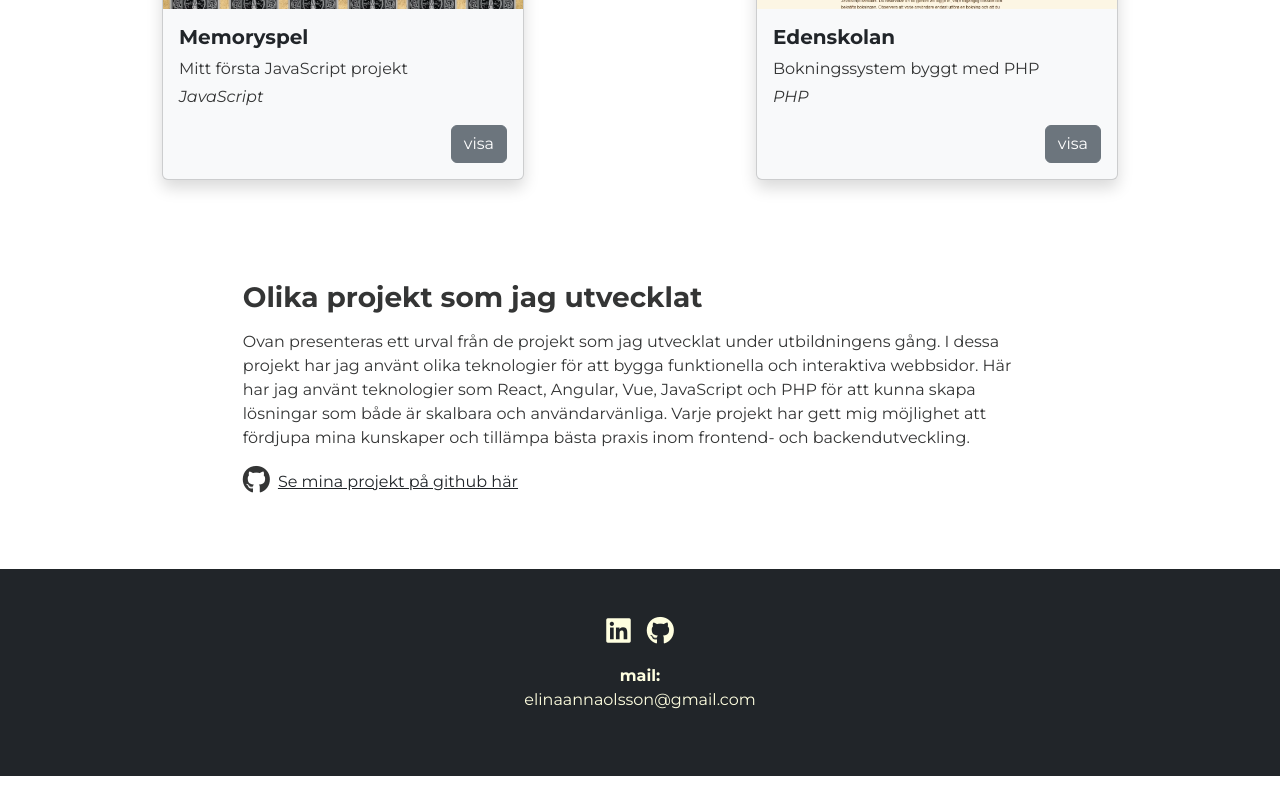
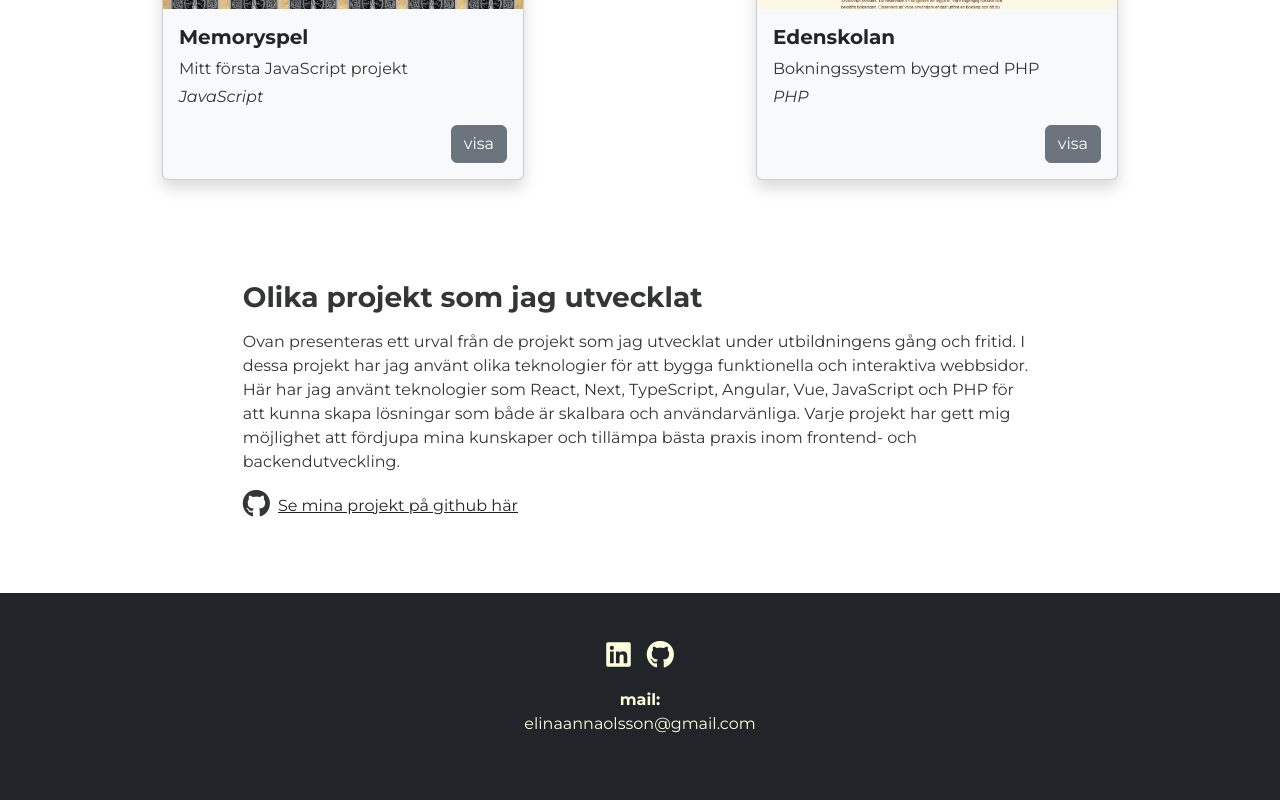
Before and after one commit to elinaols/elina-olsson-portfolio, a React (Vite) app: page /projects in a window 1280 px wide. Shown: the part 1231-2031 px from the top of the page. Before the commit the page ends 2007 px from the top, so only its background shows below. Built offline with nearby package versions, Linux system fonts and the light colour scheme.

Commit message:
Small fix to project

```diff
--- a/src/pages/projects/Projects.jsx
+++ b/src/pages/projects/Projects.jsx
@@ -78,8 +78,8 @@ export default function Cv() {
                     <div className="project-text-layout">
                         <p className="fw-bold mb-1 pb-2 fs-3">Olika projekt som jag utvecklat</p>
                         <p>
-                            Ovan presenteras ett urval från de projekt som jag utvecklat under utbildningens gång. I dessa projekt har jag använt olika teknologier för att bygga funktionella och interaktiva webbsidor.
-                            Här har jag använt teknologier som React, Angular, Vue, JavaScript och PHP för att kunna skapa lösningar som både är skalbara och användarvänliga. Varje projekt har gett mig möjlighet att
+                            Ovan presenteras ett urval från de projekt som jag utvecklat under utbildningens gång och fritid. I dessa projekt har jag använt olika teknologier för att bygga funktionella och interaktiva webbsidor.
+                            Här har jag använt teknologier som React, Next, TypeScript, Angular, Vue, JavaScript och PHP för att kunna skapa lösningar som både är skalbara och användarvänliga. Varje projekt har gett mig möjlighet att
                             fördjupa mina kunskaper och tillämpa bästa praxis inom frontend- och backendutveckling.
                         </p>
                     </div>
```
